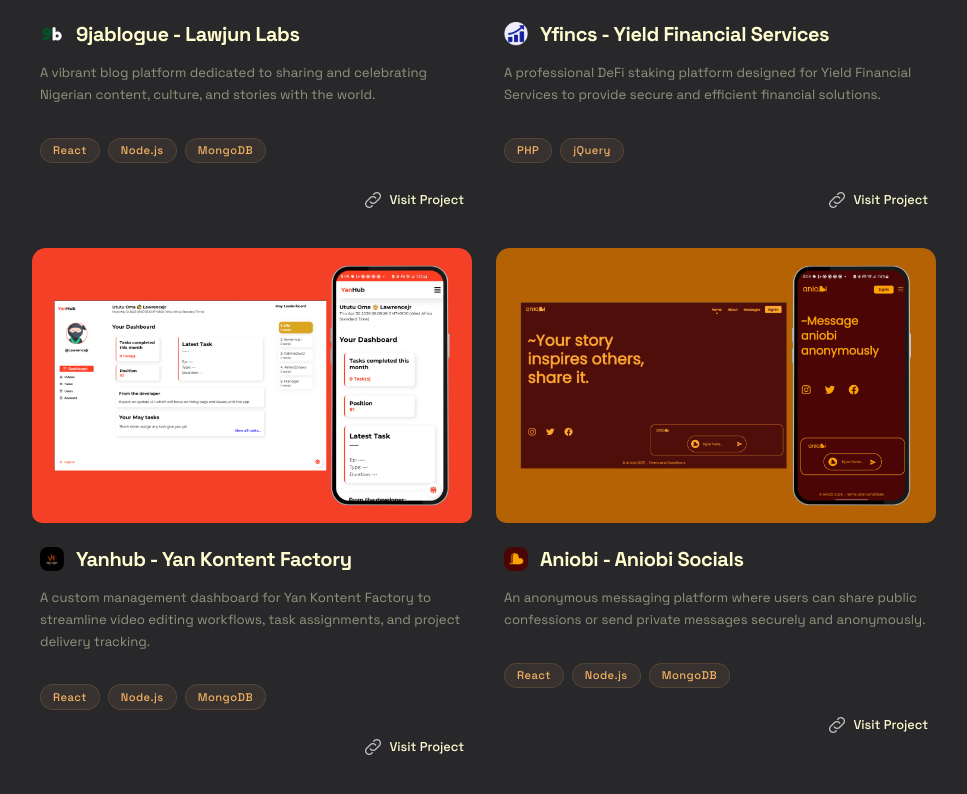
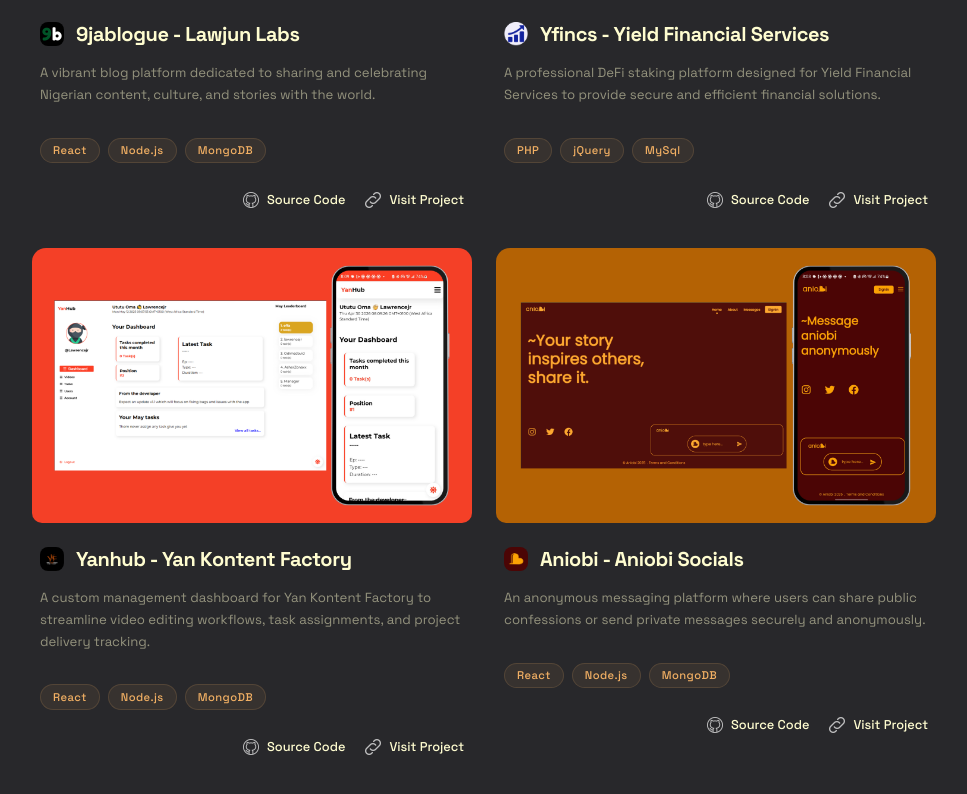
Before and after one commit to lawrencejr5/oputalawrence, a Next.js app: page /works in a window 1280 px wide. Shown: the part 1468-2262 px from the top of the page, without its empty margins (156-1123 px from the left). Built offline with nearby package versions, Linux system fonts and the light colour scheme.

Commit message:
added github urls to some projects

```diff
--- a/app/works/page.tsx
+++ b/app/works/page.tsx
@@ -68,6 +68,7 @@
     icon: "/images/projects/9jablgue-icon.png",
     stack: ["React", "Node.js", "MongoDB"],
     liveUrl: "https://9jablogue.lawjun.ng/",
+    githubUrl: "https://github.com/lawrencejr5/9jablogue",
   },
   {
     slug: "yfincs",
@@ -77,8 +78,9 @@
       "A professional DeFi staking platform designed for Yield Financial Services to provide secure and efficient financial solutions.",
     image: "/images/projects/yfincs.png",
     icon: "/images/projects/yfincs-icon.png",
-    stack: ["PHP", "jQuery"],
+    stack: ["PHP", "jQuery", "MySql"],
     liveUrl: "https://yfincs.com/",
+    githubUrl: "https://github.com/lawrencejr5/youhodler",
   },
   {
     slug: "yanhub",
@@ -90,6 +92,7 @@
     icon: "/images/projects/yanhub-icon.png",
     stack: ["React", "Node.js", "MongoDB"],
     liveUrl: "https://yanhub.lawjun.ng/",
+    githubUrl: "https://github.com/lawrencejr5/yanhub",
   },
   {
     slug: "aniobi",
@@ -101,6 +104,7 @@
     icon: "/images/projects/aniobi-icon.png",
     stack: ["React", "Node.js", "MongoDB"],
     liveUrl: "https://aniobi.lawjun.ng/",
+    githubUrl: "https://github.com/lawrencejr5/aniobi",
   },
 ];
 
```
Also changed, not shown: public/images/projects/9jablgue-icon.png.
